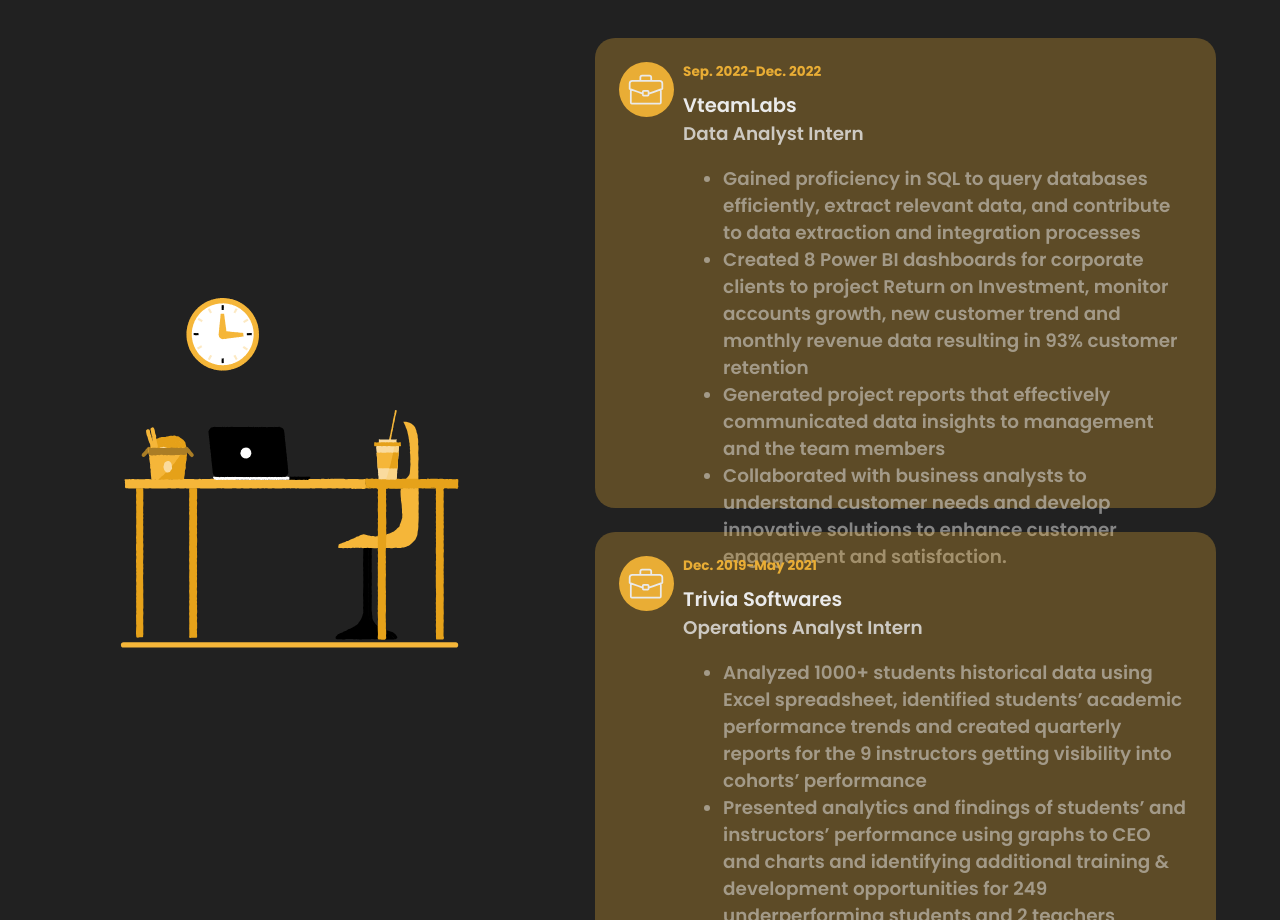
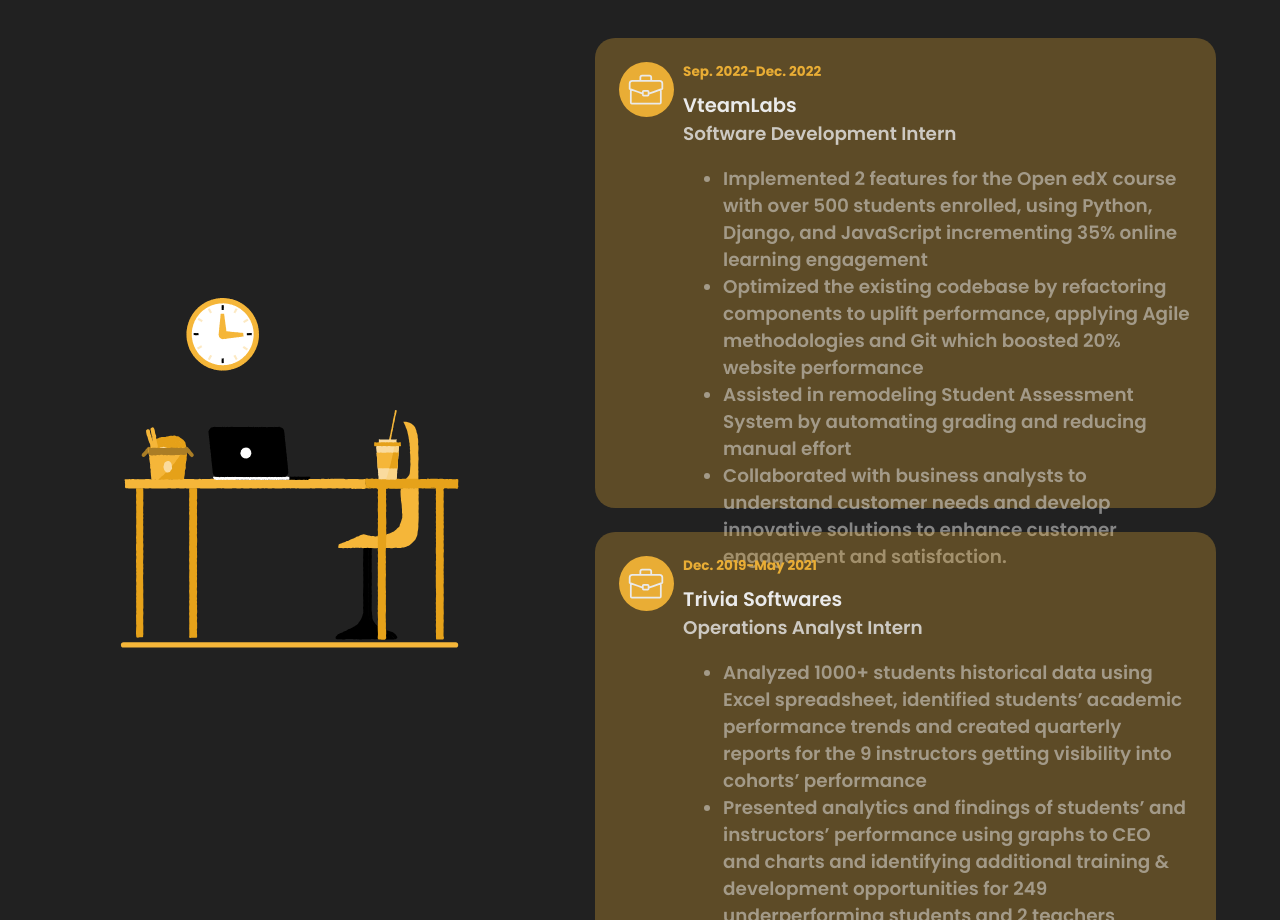
Before and after one commit to sahil-1811/sahil-1811.github.io, a React (Create React App) app: page / in a window 1280 px wide. Shown: the part 2991-3911 px from the top of the page. Built offline with nearby package versions, Linux system fonts and the light colour scheme; a web font is replaced by a local one.

Commit message:
Minor changes

```diff
--- a/src/data/experienceData.js
+++ b/src/data/experienceData.js
@@ -2,13 +2,13 @@
     {
         id: 1,
         company: 'VteamLabs',
-        jobtitle: 'Data Analyst Intern',
+        jobtitle: 'Software Development Intern',
         startYear: 'Sep. 2022',
         endYear: 'Dec. 2022',
         duties: <ul>
-                    <li>Gained proficiency in SQL to query databases efficiently, extract relevant data, and contribute to data extraction and integration processes</li>
-                    <li>Created 8 Power BI dashboards for corporate clients to project Return on Investment, monitor accounts growth, new customer trend and monthly revenue data resulting in 93% customer retention</li>
-                    <li>Generated project reports that effectively communicated data insights to management and the team members</li>
+                    <li> Implemented 2 features for the Open edX course with over 500 students enrolled, using Python, Django, and JavaScript incrementing 35% online learning engagement</li>
+                    <li>Optimized the existing codebase by refactoring components to uplift performance, applying Agile methodologies and Git which boosted 20% website performance</li>
+                    <li>Assisted in remodeling Student Assessment System by automating grading and reducing manual effort</li>
                     <li> Collaborated with business analysts to understand customer needs and develop innovative solutions to enhance customer engagement and satisfaction.</li>
                 </ul>
     },
```
